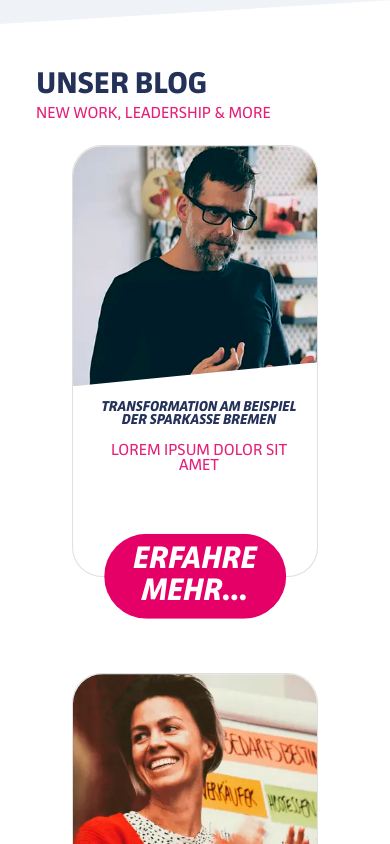
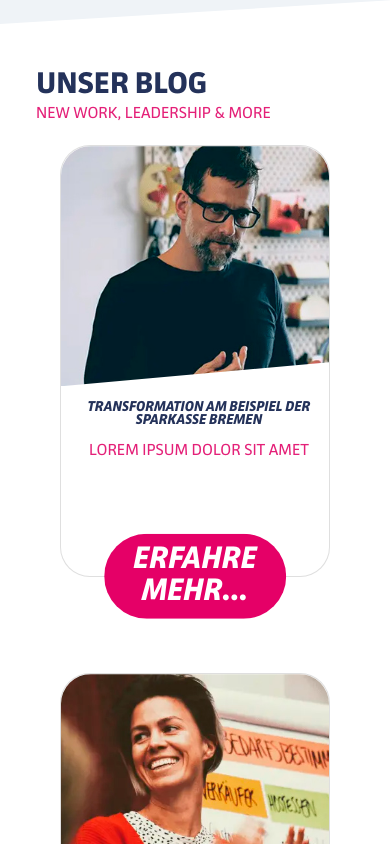
Before and after one commit to renedominguezpalenzuela/open-agile, a Next.js app: page / in a window 390 px wide. Shown: the part 6600-7444 px from the top of the page. Built offline with nearby package versions, Linux system fonts and the light colour scheme.

Commit message:
arrglando font sizes

```diff
--- a/components/Content04.js
+++ b/components/Content04.js
@@ -23,18 +23,20 @@ export default function Content04 ({lista_cards} ) {
 
 
             {lista_cards.map (unCard=> (
-<>
+              <div  key={unCard.id}>
                         <div className="d-xl-none">
-                        <div  key={unCard.id} className="row d-flex justify-content-center">
-                            <div className="col-md-6">
+                        {/* justify-content-center */}
+                                      <div  className="row d-flex ">
+                                          {/* <div className="col-md-6"> */}
                                               <Card01 id={unCard.id} imagen={unCard.image} titulo={unCard.title} texto={unCard.text}/>
+                                          {/* </div> */}
                                       </div>
                         </div>
+                        <div  className="d-none d-xl-block  ">
+                          <Card03 id={unCard.id}  imagen={unCard.image} titulo={unCard.title} texto={unCard.text} />
                         </div>
-          <div key={unCard.id} className="d-none d-xl-block  ">
-            <Card03  id={unCard.id} imagen={unCard.image} titulo={unCard.title} texto={unCard.text} />
               </div>
-  </>   )
+            )
 
             )}
 
```
Lines whose indentation alone changed are shown as unchanged.
